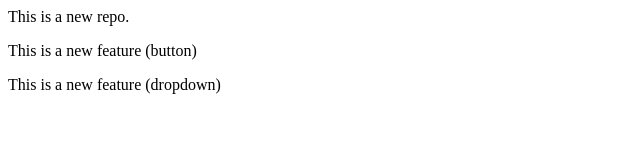
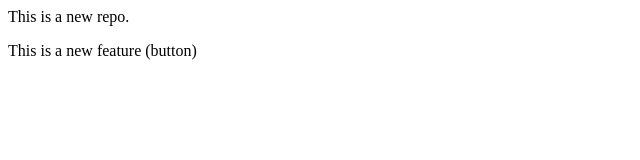
Before and after one commit to TokyoByte/DSA_repo, a plain HTML site: page index.html in a window 1280 px wide. Shown: the whole page, without its empty margins (0-640 px from the left). Drawn offline with Linux system fonts and the light colour scheme.

Commit message:
Bhar diya comments se

```diff
--- a/index.html
+++ b/index.html
@@ -1,3 +1,2 @@
 <p>This is a new repo.</p>
 <p>This is a new feature (button)</p>
-<p>This is a new feature (dropdown)</p>
```
